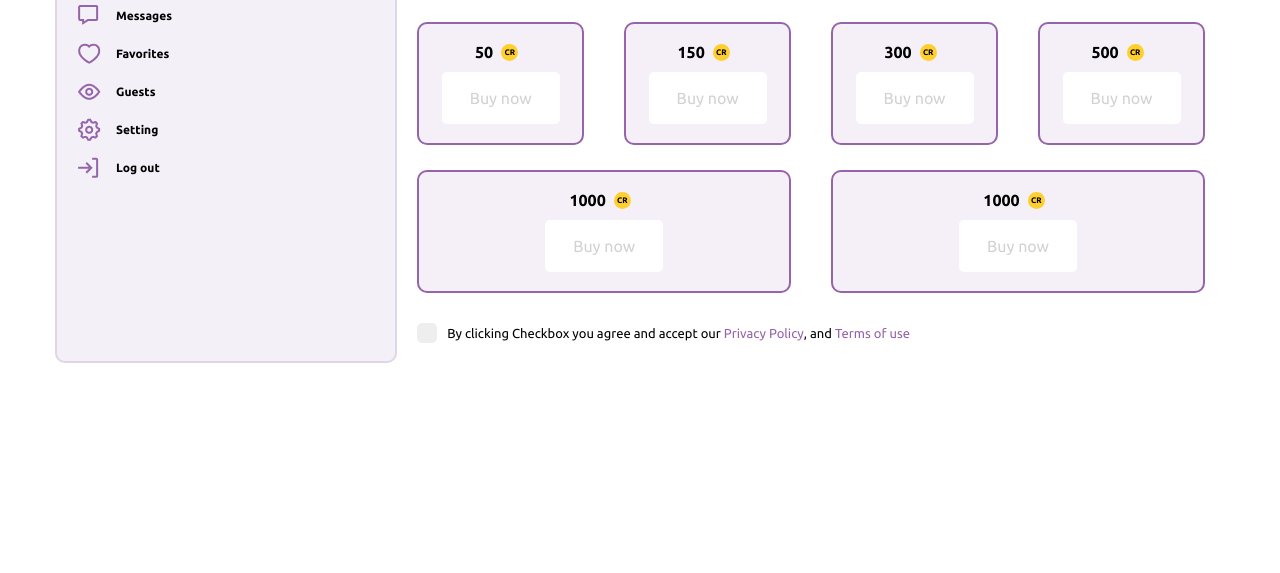
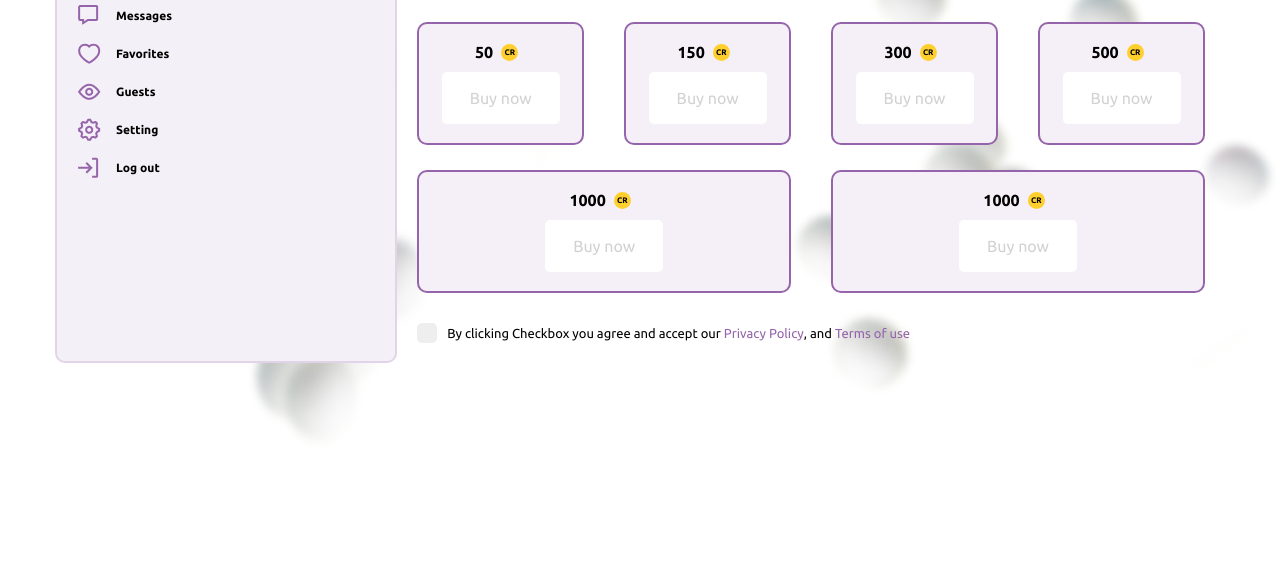
Before and after one commit to maximknyazkin626/adcombo-tz, a plain HTML site: page index.html in a window 1280 px wide. Shown: the part 327-900 px from the top of the page. Drawn offline with Linux system fonts and the light colour scheme; the site is published under a folder, as on GitHub Pages, so addresses that start at the root find nothing.

Commit message:
Bg lil changes

```diff
--- a/desktop.css
+++ b/desktop.css
@@ -70,8 +70,8 @@
   .main-background {
     width: 100%;
     height: 770px;
-    background-image: url("/images/bubble-left.png"),
-      url("/images/bubble-right.png");
+    background-image: url("images/bubble-left.png"),
+      url("images/bubble-right.png");
     background-size: 50% 100%;
     background-position: left top, right top;
     background-repeat: no-repeat;
```
